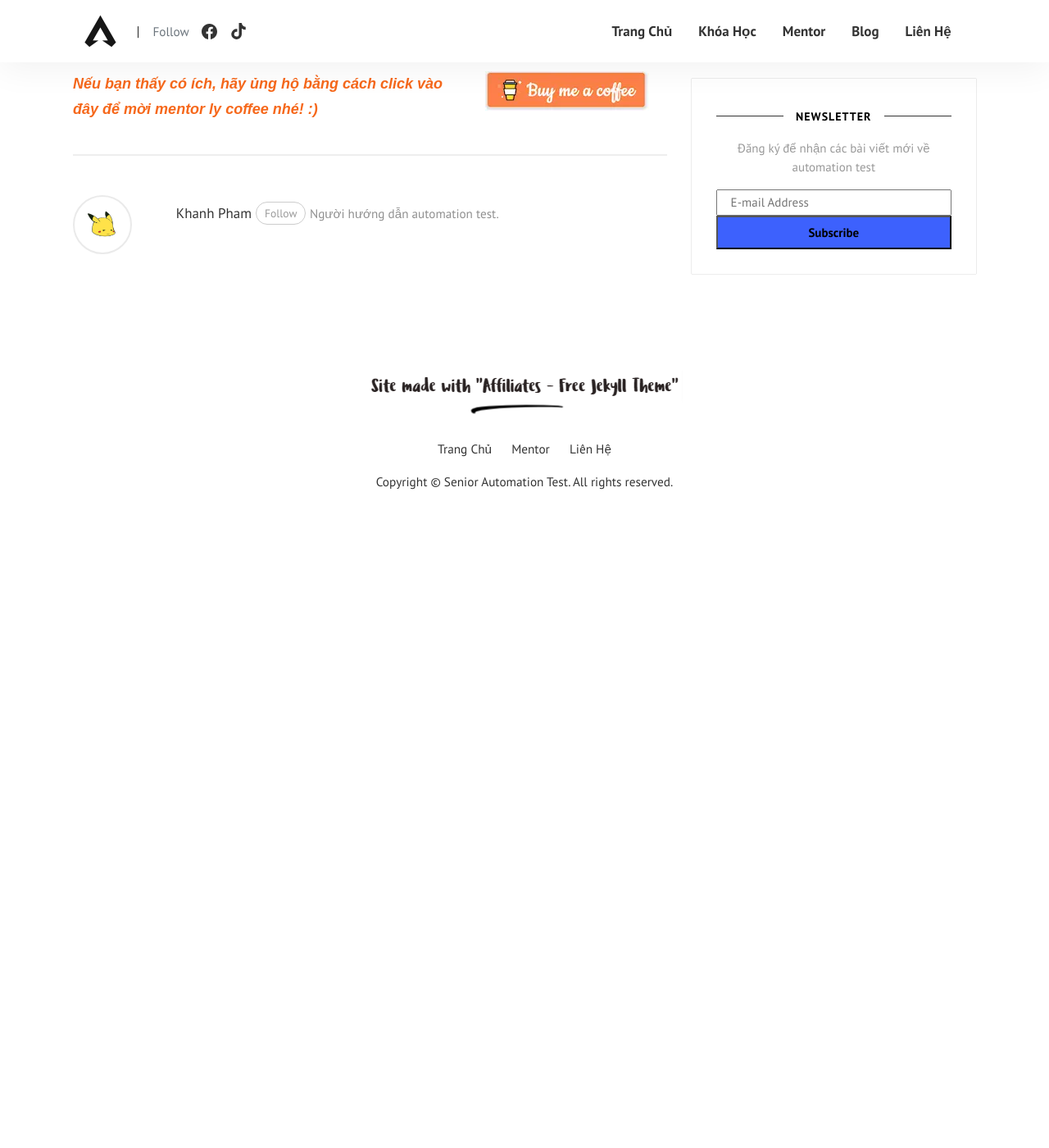
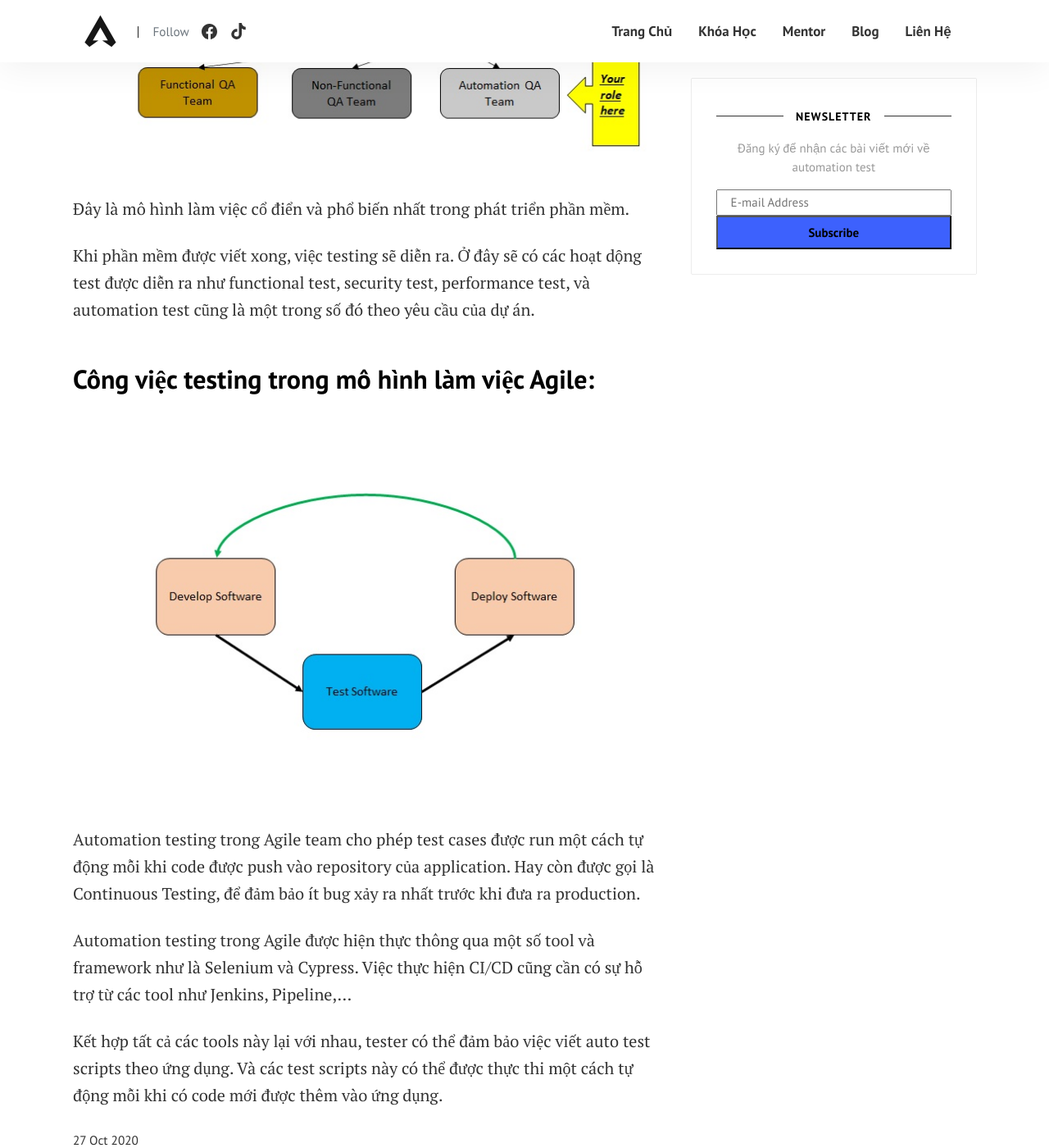
Before and after one commit to duykhanhrc/duykhanhrc.github.io, a Jekyll site: the page built from _posts/2020-10-27-automation-testing.md, in a window 1280 px wide and 1400 px high, scrolled down 2196 px. Shown: the whole window at 82% size. Built offline with Jekyll 4.4.1, drawn with Linux system fonts in a browser that asks for light colours; comment, search, counter and statistics services are not loaded; before the commit the page ends 2826 px from its top, so only the background shows below that; some of the changed text lies outside the part shown.

Commit message:
rebuilding site Thu Oct 28 22:02:26 SEAST 2021

```diff
--- a/bk/2020-10-27-automation-testing.md
+++ b/_posts/2020-10-27-automation-testing.md
@@ -1,14 +1,14 @@
 ---
 layout: post
-title:  "Kiểm thử tự động"
+title:  "Automation testing"
 author: khanh
 categories: [ selenium, automation ]
-image: assets/images/1.jpg
+image: assets/images/automationtest/automationtesting.jpg
 donation: true
 ---
 Automation testing (Kiểm thử tự động) là một kĩ thuật test và so sánh giá trị thực tế với giá trị mong muốn. Đễ thực hiện thì chúng ta cần phải viết các test scripts hoặc sử dụng các test automation tool. Kiểm thử tự động được dùng để tự động hóa các công việc lặp đi lặp lại, và các bước test mà khó có thể hoàn thành thủ công.
 
-Hệ sinh thái của automation testing với ngôn ngữ Java:
+## Hệ sinh thái của automation testing với ngôn ngữ Java:
 
 ![ecosystem]({{ site.baseurl }}/assets/images/automationtest/ecosystm.jpg)
 
@@ -18,6 +18,20 @@ Java là một ngôn ngữ lập trình nổi tiếng. Do đó sự kết hợp
 
 Cho dù việc lựa chọn ngôn ngữ lập trình có thể khác nhau cho mỗi dự án. Việc học Selenium Java có thể giúp bạn có nền tảng vững chắc và hiểu biết về Selenium. Sau đó bạn có thể tùy ý sử dụng nó kết hợp với bất kì ngôn ngữ lập trình nào mà bạn muốn.
 
-Vị trí của automation tester trong một dự án:
+## Vị trí của automation tester trong một dự án:
 
 ![yourrole]({{ site.baseurl }}/assets/images/automationtest/yourrole.jpg)
+
+Đây là mô hình làm việc cổ điển và phổ biến nhất trong phát triển phần mềm.
+
+Khi phần mềm được viết xong, việc testing sẽ diễn ra. Ở đây sẽ có các hoạt dộng test được diễn ra như functional test, security test, performance test, và automation test cũng là một trong số đó theo yêu cầu của dự án.
+
+## Công việc testing trong mô hình làm việc Agile:
+
+![agile]({{ site.baseurl }}/assets/images/automationtest/agile.jpg)
+
+Automation testing trong Agile team cho phép test cases được run một cách tự động mỗi khi code được push vào repository của application. Hay còn được gọi là Continuous Testing, để đảm bảo ít bug xảy ra nhất trước khi đưa ra production.
+
+Automation testing trong Agile được hiện thực thông qua một số tool và framework như là Selenium và Cypress. Việc thực hiện CI/CD cũng cần có sự hỗ trợ từ các tool như Jenkins, Pipeline,...
+
+Kết hợp tất cả các tools này lại với nhau, tester có thể đảm bảo việc viết auto test scripts theo ứng dụng. Và các test scripts này có thể được thực thi một cách tự động mỗi khi có code mới được thêm vào ứng dụng.
```
Also changed, not shown: assets/images/automationtest/agile.jpg (added), assets/images/automationtest/automationtesting.jpg (added).
